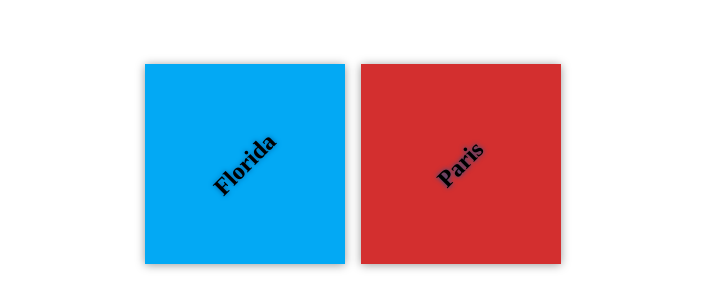
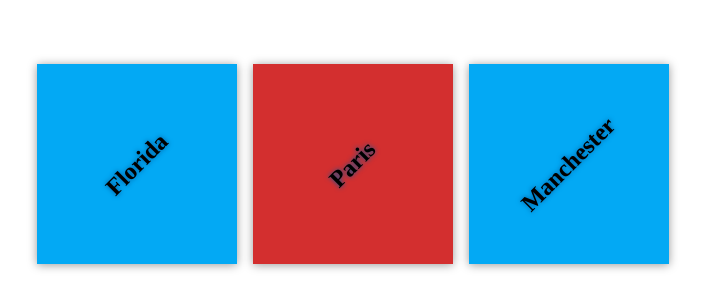
Before and after one commit to M7MD-MQ/my-travel-plans, a plain HTML site: page index.html in a window 1280 px wide. Shown: the part 236-544 px from the top of the page, without its empty margins (287-992 px from the left). Drawn offline with Linux system fonts and the light colour scheme.

Commit message:
Add 'Manchester' as a new destination

```diff
--- a/index.html
+++ b/index.html
@@ -17,6 +17,10 @@
             <div class="destination" id="paris">
                 <h2>Paris</h2>
             </div>
+
+            <div class="destination" id="florida">
+                <h2>Manchester</h2>
+            </div>
         </div>
     </div>
 
```
